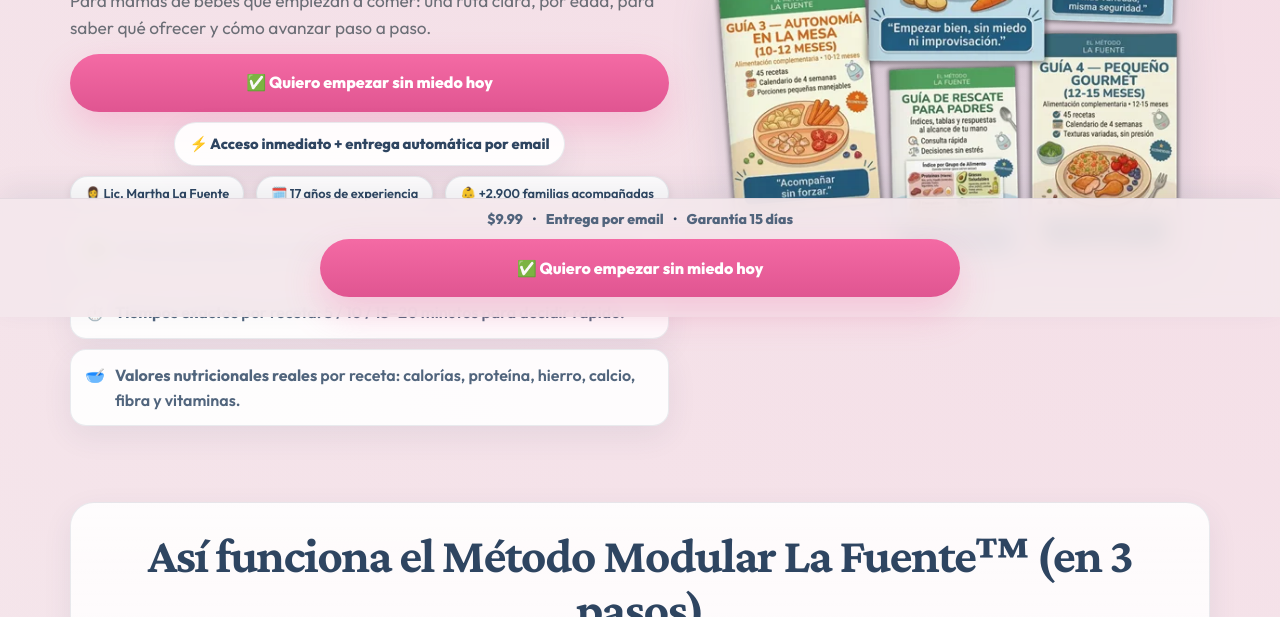
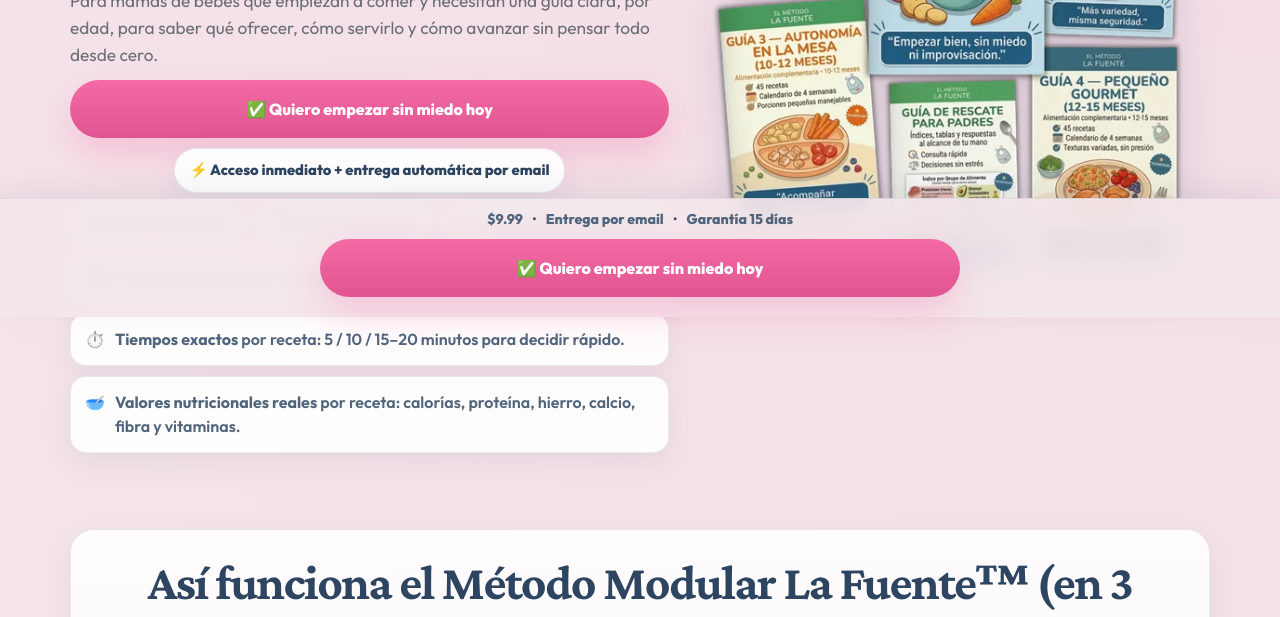
Before and after one commit to arsenun27/repo1, a plain HTML site: page metodo/index.html in a window 1280 px wide. Shown: the part 483-1100 px from the top of the page. Drawn offline with nearby package versions, Linux system fonts and the light colour scheme.

Commit message:
Update index.html

```diff
--- a/metodo/index.html
+++ b/metodo/index.html
@@ -702,9 +702,8 @@
             </h1>
 
             <p class="subheadline">
-              Para mamás de bebés que empiezan a comer: una ruta clara, por edad, para saber qué ofrecer y cómo avanzar paso a paso.
+              Para mamás de bebés que empiezan a comer y necesitan una guía clara, por edad, para saber qué ofrecer, cómo servirlo y cómo avanzar sin pensar todo desde cero.
             </p>
-
             <div class="hero-mobile-visual">
               <img src="/metodo/images/hero_c6.webp" alt="Método Modular La Fuente con 6 guías y 4 bonos incluidos" loading="lazy" />
             </div>
```
